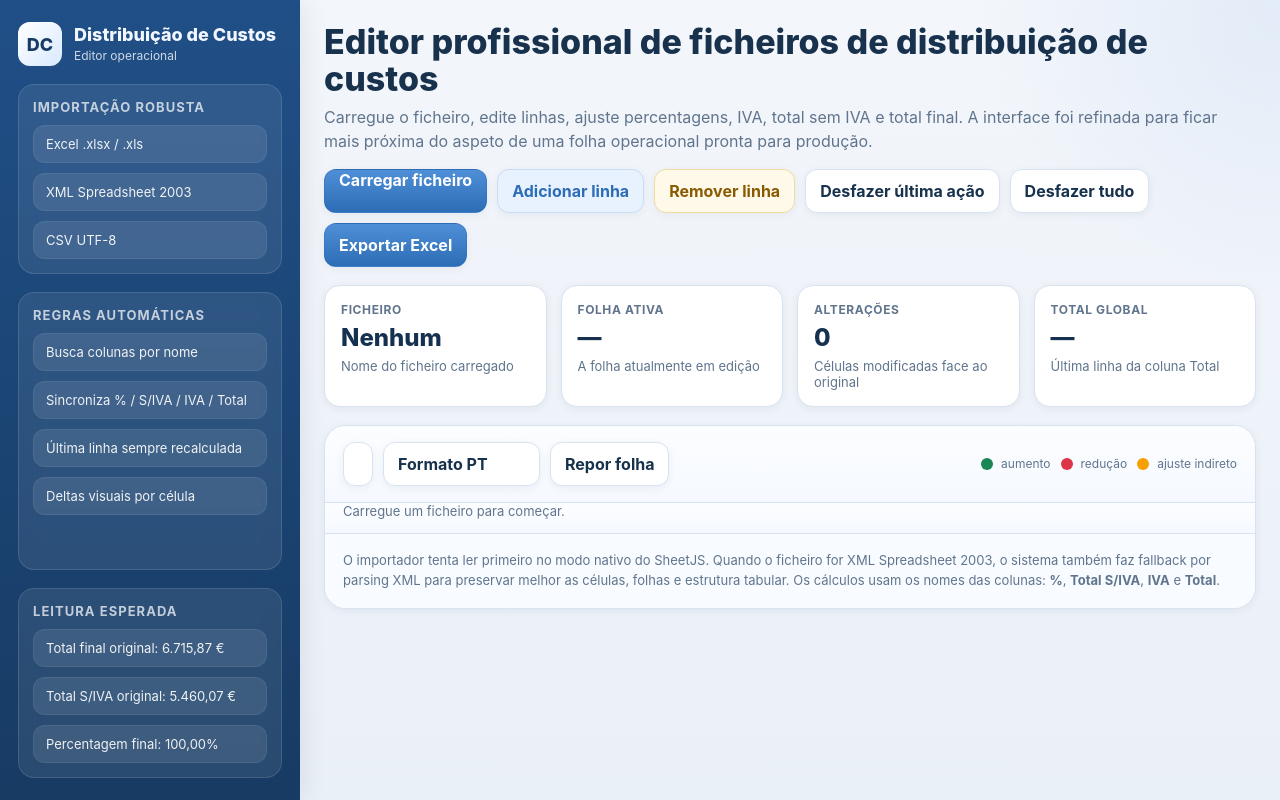
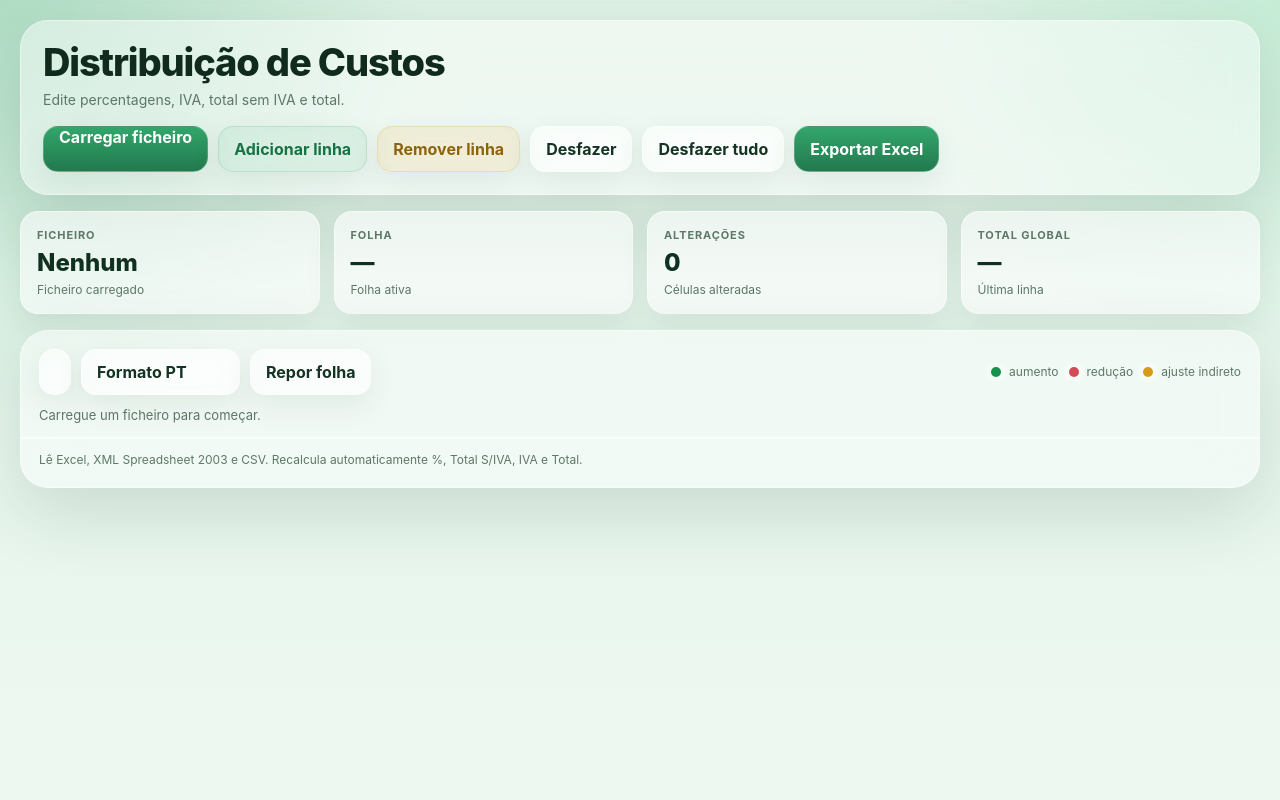
Before and after one commit to JoseSoares01/TOOLS, a plain HTML site: page pages/winzinkemails.html in a window 1280 px wide. Drawn offline with Linux system fonts and the light colour scheme.

Commit message:
new layout

```diff
--- a/pages/winzinkemails.html
+++ b/pages/winzinkemails.html
@@ -3,151 +3,90 @@
 <head>
   <meta charset="UTF-8" />
   <meta name="viewport" content="width=device-width, initial-scale=1.0" />
-  <title>Distribuição de Custos — Editor Profissional</title>
+  <title>Distribuição de Custos — Editor</title>
   <script src="https://cdn.sheetjs.com/xlsx-0.20.2/package/dist/xlsx.full.min.js"></script>
   <style>
     :root {
-      --bg: #f3f6fb;
-      --bg-2: #eaf0f8;
-      --surface: #ffffff;
-      --surface-2: #f8fbff;
-      --border: #d7e3f1;
-      --border-strong: #bfd3ea;
-      --text: #17324d;
-      --muted: #60758d;
-      --primary: #2d6db6;
-      --primary-2: #4e8fd7;
-      --primary-soft: #e8f2ff;
-      --success: #198754;
-      --success-soft: #e7f7ef;
-      --danger: #dc3545;
-      --danger-soft: #fdecee;
-      --warning: #f59f00;
-      --shadow-sm: 0 2px 8px rgba(14, 30, 52, 0.06);
-      --shadow-md: 0 10px 30px rgba(20, 42, 69, 0.08);
-      --radius-md: 16px;
-      --radius-lg: 22px;
+      --bg-1: #dff2e6;
+      --bg-2: #edf8f1;
+      --glass: rgba(255, 255, 255, 0.44);
+      --glass-strong: rgba(255, 255, 255, 0.58);
+      --stroke: rgba(255, 255, 255, 0.45);
+      --stroke-soft: rgba(22, 101, 52, 0.10);
+      --text: #143322;
+      --muted: #5d7768;
+      --primary: #177245;
+      --primary-2: #28a164;
+      --primary-soft: rgba(40, 161, 100, 0.12);
+      --success: #16924f;
+      --success-soft: rgba(22, 146, 79, 0.14);
+      --danger: #d34c57;
+      --danger-soft: rgba(211, 76, 87, 0.14);
+      --warning: #d69a1d;
+      --warning-soft: rgba(214, 154, 29, 0.14);
+      --shadow-sm: 0 10px 30px rgba(16, 57, 34, 0.08);
+      --shadow-md: 0 24px 70px rgba(16, 57, 34, 0.14);
+      --radius-md: 18px;
+      --radius-lg: 28px;
       --font: Inter, Segoe UI, Arial, sans-serif;
     }
 
     * { box-sizing: border-box; }
-    html, body { height: 100%; }
+    html, body { min-height: 100%; }
 
     body {
       margin: 0;
       font-family: var(--font);
       color: var(--text);
       background:
-        radial-gradient(circle at top right, rgba(78,143,215,0.10), transparent 20%),
-        linear-gradient(180deg, var(--bg) 0%, var(--bg-2) 100%);
+        radial-gradient(circle at 0% 0%, rgba(40, 161, 100, 0.26), transparent 28%),
+        radial-gradient(circle at 100% 0%, rgba(147, 225, 182, 0.32), transparent 24%),
+        linear-gradient(180deg, var(--bg-1), var(--bg-2));
     }
 
     .app-shell {
-      display: grid;
-      grid-template-columns: 300px minmax(0, 1fr);
       min-height: 100vh;
-    }
-
-    .sidebar {
-      background: linear-gradient(180deg, #204f87 0%, #173b63 100%);
-      color: #f2f7ff;
-      padding: 22px 18px;
-      display: grid;
-      grid-template-rows: auto auto 1fr auto;
-      gap: 18px;
-      box-shadow: 4px 0 24px rgba(0,0,0,0.08);
-    }
-
-    .brand {
-      display: flex;
-      gap: 12px;
-      align-items: center;
-    }
-
-    .brand-mark {
-      width: 44px;
-      height: 44px;
-      border-radius: 12px;
-      background: linear-gradient(135deg, #ffffff, #d9e9ff);
-      color: #173b63;
-      display: grid;
-      place-items: center;
-      font-weight: 800;
-      font-size: 18px;
-      box-shadow: inset 0 1px 0 rgba(255,255,255,0.6);
-    }
-
-    .brand h1 {
-      margin: 0;
-      font-size: 18px;
-      line-height: 1.1;
-      font-weight: 800;
-    }
-
-    .brand p {
-      margin: 4px 0 0;
-      color: rgba(255,255,255,0.78);
-      font-size: 12px;
-    }
-
-    .side-card {
-      background: rgba(255,255,255,0.08);
-      border: 1px solid rgba(255,255,255,0.12);
-      border-radius: 16px;
-      padding: 14px;
-      backdrop-filter: blur(8px);
-    }
-
-    .side-card h2 {
-      margin: 0 0 10px;
-      font-size: 13px;
-      text-transform: uppercase;
-      letter-spacing: 0.08em;
-      color: rgba(255,255,255,0.72);
-    }
-
-    .side-list {
-      display: grid;
-      gap: 10px;
-      font-size: 13px;
-      color: rgba(255,255,255,0.92);
-    }
-
-    .side-pill {
-      padding: 10px 12px;
-      border-radius: 12px;
-      background: rgba(255,255,255,0.09);
-      border: 1px solid rgba(255,255,255,0.08);
+      padding: 20px;
     }
 
     .main {
-      padding: 24px;
+      max-width: 1580px;
+      margin: 0 auto;
       display: grid;
-      gap: 18px;
-      align-content: start;
+      gap: 16px;
+    }
+
+    .glass {
+      background: var(--glass);
+      border: 1px solid var(--stroke);
+      backdrop-filter: blur(24px);
+      -webkit-backdrop-filter: blur(24px);
+      box-shadow: var(--shadow-md);
+      border-radius: var(--radius-lg);
     }
 
     .topbar {
       display: flex;
+      justify-content: space-between;
+      align-items: center;
+      gap: 18px;
+      padding: 22px;
       flex-wrap: wrap;
-      justify-content: space-between;
-      gap: 16px;
-      align-items: center;
     }
 
     .title-block h2 {
       margin: 0;
-      font-size: clamp(26px, 3vw, 34px);
-      line-height: 1.08;
+      font-size: clamp(28px, 3vw, 38px);
+      line-height: 1.04;
+      letter-spacing: -0.03em;
       font-weight: 800;
-      color: #18314c;
+      color: #102b1d;
     }
 
     .title-block p {
       margin: 8px 0 0;
       color: var(--muted);
-      max-width: 900px;
-      line-height: 1.5;
+      font-size: 14px;
     }
 
     .actions {
@@ -159,43 +98,46 @@
 
     .btn, .file-trigger, .select {
       appearance: none;
-      border: 1px solid var(--border);
-      background: var(--surface);
+      min-height: 46px;
+      padding: 0 15px;
+      border-radius: 15px;
+      border: 1px solid rgba(255,255,255,0.42);
+      background: var(--glass-strong);
       color: var(--text);
-      border-radius: 12px;
-      min-height: 44px;
-      padding: 0 14px;
       font: inherit;
       font-weight: 700;
       box-shadow: var(--shadow-sm);
-      transition: .18s ease;
+      backdrop-filter: blur(18px);
+      -webkit-backdrop-filter: blur(18px);
+      transition: transform .16s ease, box-shadow .16s ease, filter .16s ease;
     }
 
     .btn:hover, .file-trigger:hover, .select:hover {
       transform: translateY(-1px);
-      box-shadow: var(--shadow-md);
+      box-shadow: 0 16px 30px rgba(16, 57, 34, 0.10);
+      filter: brightness(1.01);
     }
 
     .btn.primary, .file-trigger {
-      background: linear-gradient(180deg, var(--primary-2), var(--primary));
-      border-color: rgba(45,109,182,0.4);
-      color: #fff;
+      background: linear-gradient(180deg, rgba(40,161,100,0.95), rgba(23,114,69,0.95));
+      color: white;
+      border-color: rgba(255,255,255,0.20);
     }
 
     .btn.soft {
       background: var(--primary-soft);
       color: var(--primary);
-      border-color: #c8dcf6;
+      border-color: rgba(40,161,100,0.16);
     }
 
     .btn.warn {
-      background: #fff9ea;
-      color: #8a5a00;
-      border-color: #f0dc9d;
+      background: var(--warning-soft);
+      color: #8c640d;
+      border-color: rgba(214,154,29,0.18);
     }
 
     .btn.ghost {
-      background: var(--surface);
+      background: rgba(255,255,255,0.50);
       color: var(--text);
     }
 
@@ -208,77 +150,71 @@
     }
 
     .metric {
-      background: var(--surface);
-      border: 1px solid var(--border);
+      padding: 16px;
       border-radius: var(--radius-md);
-      padding: 16px;
+      background: var(--glass-strong);
+      border: 1px solid var(--stroke);
       box-shadow: var(--shadow-sm);
+      backdrop-filter: blur(18px);
+      -webkit-backdrop-filter: blur(18px);
     }
 
     .metric .label {
-      font-size: 12px;
+      margin-bottom: 8px;
+      font-size: 11px;
+      letter-spacing: 0.08em;
+      text-transform: uppercase;
       color: var(--muted);
-      text-transform: uppercase;
-      letter-spacing: 0.05em;
-      margin-bottom: 8px;
       font-weight: 700;
     }
 
     .metric .value {
       font-size: 24px;
+      line-height: 1.1;
       font-weight: 800;
-      color: #163150;
-      line-height: 1.1;
+      color: #103021;
       word-break: break-word;
     }
 
     .metric .sub {
       margin-top: 6px;
       color: var(--muted);
-      font-size: 13px;
+      font-size: 12px;
     }
 
     .panel {
-      background: var(--surface);
-      border: 1px solid var(--border);
-      border-radius: var(--radius-lg);
-      box-shadow: var(--shadow-sm);
       overflow: hidden;
     }
 
     .panel-head {
-      padding: 16px 18px;
       display: flex;
       justify-content: space-between;
+      align-items: center;
       gap: 16px;
-      align-items: center;
-      background: linear-gradient(180deg, #fcfdff, #f5f9ff);
-      border-bottom: 1px solid var(--border);
       flex-wrap: wrap;
+      padding: 18px 18px 12px;
     }
 
     .panel-head .left,
     .panel-head .right {
       display: flex;
       gap: 10px;
+      align-items: center;
       flex-wrap: wrap;
-      align-items: center;
     }
 
     .status-line {
       padding: 0 18px 14px;
       color: var(--muted);
       font-size: 13px;
-      background: linear-gradient(180deg, #fcfdff, #f5f9ff);
     }
 
     .legend {
       display: flex;
+      gap: 14px;
       flex-wrap: wrap;
-      gap: 14px;
-      align-items: center;
+      color: var(--muted);
       font-size: 12px;
-      color: var(--muted);
     }
 
     .legend-item {
@@ -288,9 +224,10 @@
     }
 
     .dot {
-      width: 12px;
-      height: 12px;
-      border-radius: 50%;
+      width: 10px;
+      height: 10px;
+      border-radius: 999px;
+      box-shadow: 0 0 0 5px rgba(255,255,255,0.28);
     }
 
     .dot.green { background: var(--success); }
@@ -300,12 +237,16 @@
     .table-wrap {
       overflow: auto;
       max-height: 72vh;
-      background: #fff;
+      border-top: 1px solid rgba(255,255,255,0.38);
+      border-bottom: 1px solid rgba(255,255,255,0.38);
+      background: rgba(255,255,255,0.38);
+      backdrop-filter: blur(20px);
+      -webkit-backdrop-filter: blur(20px);
     }
 
     table {
       width: 100%;
-      min-width: 1540px;
+      min-width: 1500px;
       border-collapse: separate;
       border-spacing: 0;
       color: var(--text);
@@ -315,27 +256,29 @@
       position: sticky;
       top: 0;
       z-index: 6;
-      background: linear-gradient(180deg, #edf5ff, #e4effd);
-      color: #214564;
+      padding: 13px 10px;
+      text-align: left;
       font-size: 13px;
       font-weight: 800;
-      text-align: left;
-      padding: 12px 10px;
-      border-bottom: 1px solid var(--border-strong);
-      border-right: 1px solid var(--border);
+      color: #174831;
       white-space: nowrap;
+      background: linear-gradient(180deg, rgba(237,251,243,0.94), rgba(225,245,233,0.94));
+      border-bottom: 1px solid rgba(22,101,52,0.12);
+      border-right: 1px solid rgba(22,101,52,0.08);
+      backdrop-filter: blur(14px);
+      -webkit-backdrop-filter: blur(14px);
     }
 
     tbody td {
-      border-right: 1px solid #e4edf7;
-      border-bottom: 1px solid #e8eff8;
-      background: #fff;
       min-width: 140px;
       padding: 0;
+      background: rgba(255,255,255,0.52);
+      border-right: 1px solid rgba(22,101,52,0.07);
+      border-bottom: 1px solid rgba(22,101,52,0.06);
     }
 
     tbody tr:hover td {
-      background: #fbfdff;
+      background: rgba(255,255,255,0.62);
     }
 
     .row-index {
@@ -346,39 +289,41 @@
       min-width: 64px;
       max-width: 64px;
       text-align: center;
-      background: linear-gradient(180deg, #f7fbff, #eef5fe);
       font-weight: 800;
-      color: #49647e;
-      border-right: 1px solid var(--border-strong);
+      color: #456656;
+      background: linear-gradient(180deg, rgba(245,255,249,0.95), rgba(233,248,239,0.95));
+      border-right: 1px solid rgba(22,101,52,0.10);
+      backdrop-filter: blur(14px);
+      -webkit-backdrop-filter: blur(14px);
     }
 
     thead .row-index {
       z-index: 7;
-      background: linear-gradient(180deg, #dfeefe, #d5e7fb);
+      background: linear-gradient(180deg, rgba(220,246,228,0.98), rgba(207,239,218,0.98));
     }
 
     .cell {
       position: relative;
-      min-height: 52px;
       display: flex;
       align-items: center;
+      min-height: 52px;
       background: inherit;
     }
 
     .cell input {
       width: 100%;
       min-height: 52px;
+      padding: 12px 64px 12px 12px;
       border: 0;
       outline: none;
       background: transparent;
       color: var(--text);
       font: inherit;
-      padding: 12px 64px 12px 12px;
     }
 
     .cell input:focus {
-      background: #eef6ff;
-      box-shadow: inset 0 0 0 2px #9fc3ef;
+      background: rgba(231, 251, 239, 0.72);
+      box-shadow: inset 0 0 0 2px rgba(40,161,100,0.26);
     }
 
     .num input {
@@ -391,104 +336,64 @@
       right: 10px;
       top: 50%;
       transform: translateY(-50%);
+      padding: 4px 7px;
       border-radius: 999px;
       font-size: 11px;
       font-weight: 800;
-      padding: 4px 7px;
       display: none;
       pointer-events: none;
+      backdrop-filter: blur(10px);
+      -webkit-backdrop-filter: blur(10px);
     }
 
     .delta.up {
       display: inline-flex;
       background: var(--success-soft);
-      color: #0f6d42;
+      color: #10653c;
     }
 
     .delta.down {
       display: inline-flex;
       background: var(--danger-soft);
-      color: #b42332;
+      color: #b33440;
     }
 
-    .changed-up { background: linear-gradient(180deg, #fff, #effaf4) !important; }
-    .changed-down { background: linear-gradient(180deg, #fff, #fff1f3) !important; }
-    .changed-neutral { background: linear-gradient(180deg, #fff, #fff9ea) !important; }
+    .changed-up { background: linear-gradient(180deg, rgba(255,255,255,0.60), rgba(230,248,237,0.96)) !important; }
+    .changed-down { background: linear-gradient(180deg, rgba(255,255,255,0.60), rgba(255,236,239,0.96)) !important; }
+    .changed-neutral { background: linear-gradient(180deg, rgba(255,255,255,0.60), rgba(255,248,229,0.96)) !important; }
 
     .total-row td,
     .total-row .row-index {
-      background: linear-gradient(180deg, #edf5ff, #e3effd) !important;
+      background: linear-gradient(180deg, rgba(230,248,237,0.97), rgba(216,241,225,0.97)) !important;
       font-weight: 800;
     }
 
     .footer-note {
-      padding: 16px 18px 18px;
+      padding: 12px 18px 18px;
       color: var(--muted);
-      font-size: 13px;
-      line-height: 1.55;
-      border-top: 1px solid var(--border);
-      background: var(--surface-2);
+      font-size: 12px;
+      line-height: 1.5;
     }
 
-    @media (max-width: 1200px) {
-      .app-shell { grid-template-columns: 1fr; }
-      .sidebar { display: none; }
+    @media (max-width: 1100px) {
       .grid-top { grid-template-columns: repeat(2, minmax(180px, 1fr)); }
     }
 
     @media (max-width: 720px) {
-      .main { padding: 14px; }
+      .app-shell { padding: 12px; }
       .grid-top { grid-template-columns: 1fr; }
-      .panel-head { padding: 14px; }
-      .status-line, .footer-note { padding-left: 14px; padding-right: 14px; }
+      .topbar, .panel-head { padding: 16px; }
+      .status-line, .footer-note { padding-left: 16px; padding-right: 16px; }
     }
   </style>
 </head>
 <body>
   <div class="app-shell">
-    <aside class="sidebar">
-      <div class="brand">
-        <div class="brand-mark">DC</div>
-        <div>
-          <h1>Distribuição de Custos</h1>
-          <p>Editor operacional</p>
-        </div>
-      </div>
-
-      <div class="side-card">
-        <h2>Importação robusta</h2>
-        <div class="side-list">
-          <div class="side-pill">Excel .xlsx / .xls</div>
-          <div class="side-pill">XML Spreadsheet 2003</div>
-          <div class="side-pill">CSV UTF-8</div>
-        </div>
-      </div>
-
-      <div class="side-card">
-        <h2>Regras automáticas</h2>
-        <div class="side-list">
-          <div class="side-pill">Busca colunas por nome</div>
-          <div class="side-pill">Sincroniza % / S/IVA / IVA / Total</div>
-          <div class="side-pill">Última linha sempre recalculada</div>
-          <div class="side-pill">Deltas visuais por célula</div>
-        </div>
-      </div>
-
-      <div class="side-card">
-        <h2>Leitura esperada</h2>
-        <div class="side-list">
-          <div class="side-pill">Total final original: 6.715,87 €</div>
-          <div class="side-pill">Total S/IVA original: 5.460,07 €</div>
-          <div class="side-pill">Percentagem final: 100,00%</div>
-        </div>
-      </div>
-    </aside>
-
     <main class="main">
-      <section class="topbar">
+      <section class="topbar glass">
         <div class="title-block">
-          <h2>Editor profissional de ficheiros de distribuição de custos</h2>
-          <p>Carregue o ficheiro, edite linhas, ajuste percentagens, IVA, total sem IVA e total final. A interface foi refinada para ficar mais próxima do aspeto de uma folha operacional pronta para produção.</p>
+          <h2>Distribuição de Custos</h2>
+          <p>Edite percentagens, IVA, total sem IVA e total.</p>
         </div>
 
         <div class="actions">
@@ -496,7 +401,7 @@
           <input id="fileInput" type="file" accept=".xlsx,.xls,.xml,.csv,text/xml,application/xml" />
           <button class="btn soft" id="addRowBtn" type="button">Adicionar linha</button>
           <button class="btn warn" id="removeRowBtn" type="button">Remover linha</button>
-          <button class="btn ghost" id="undoBtn" type="button">Desfazer última ação</button>
+          <button class="btn ghost" id="undoBtn" type="button">Desfazer</button>
           <button class="btn ghost" id="resetAllBtn" type="button">Desfazer tudo</button>
           <button class="btn primary" id="downloadBtn" type="button">Exportar Excel</button>
         </div>
@@ -506,26 +411,26 @@
         <div class="metric">
           <div class="label">Ficheiro</div>
           <div class="value" id="fileName">Nenhum</div>
-          <div class="sub">Nome do ficheiro carregado</div>
+          <div class="sub">Ficheiro carregado</div>
         </div>
         <div class="metric">
-          <div class="label">Folha ativa</div>
+          <div class="label">Folha</div>
           <div class="value" id="sheetInfo">—</div>
-          <div class="sub">A folha atualmente em edição</div>
+          <div class="sub">Folha ativa</div>
         </div>
         <div class="metric">
           <div class="label">Alterações</div>
           <div class="value" id="changesCount">0</div>
-          <div class="sub">Células modificadas face ao original</div>
+          <div class="sub">Células alteradas</div>
         </div>
         <div class="metric">
           <div class="label">Total global</div>
           <div class="value" id="grandTotalDisplay">—</div>
-          <div class="sub">Última linha da coluna Total</div>
+          <div class="sub">Última linha</div>
         </div>
       </section>
 
-      <section class="panel">
+      <section class="panel glass">
         <div class="panel-head">
           <div class="left">
             <select class="select" id="sheetSelect"></select>
@@ -550,7 +455,7 @@
         </div>
 
         <div class="footer-note">
-          O importador tenta ler primeiro no modo nativo do SheetJS. Quando o ficheiro for XML Spreadsheet 2003, o sistema também faz fallback por parsing XML para preservar melhor as células, folhas e estrutura tabular. Os cálculos usam os nomes das colunas: <strong>%</strong>, <strong>Total S/IVA</strong>, <strong>IVA</strong> e <strong>Total</strong>.
+          Lê Excel, XML Spreadsheet 2003 e CSV. Recalcula automaticamente %, Total S/IVA, IVA e Total.
         </div>
       </section>
     </main>
@@ -621,7 +526,7 @@
         sheetSelect.value = currentSheet;
         renderSheet(currentSheet);
       }
-      statusEl.textContent = 'Todas as alterações foram limpas. O ficheiro voltou ao estado original.';
+      statusEl.textContent = 'Todas as alterações foram limpas.';
     }
 
     function initializeLoadedSheets(loadedSheets) {
@@ -1011,7 +916,7 @@
 
       html += '</tbody>';
       sheetTable.innerHTML = html;
-      statusEl.textContent = 'Edição ativa. Pode alterar % / Total S/IVA / IVA / Total. A percentagem e os totais são recalculados ao confirmar a célula (Enter, sair do campo ou blur).';
+      statusEl.textContent = 'Edição ativa. Pode alterar % / Total S/IVA / IVA / Total.';
 
       sheetTable.querySelectorAll('.cell-input:not([readonly])').forEach(input => {
         input.addEventListener('focus', () => {
@@ -1114,7 +1019,6 @@
         const sheets = workbookToSheetsData(wb);
         if (Object.keys(sheets).length) return sheets;
       } catch (err) {
-        // fallback below
       }
 
       if (ext === 'xml') {
```
